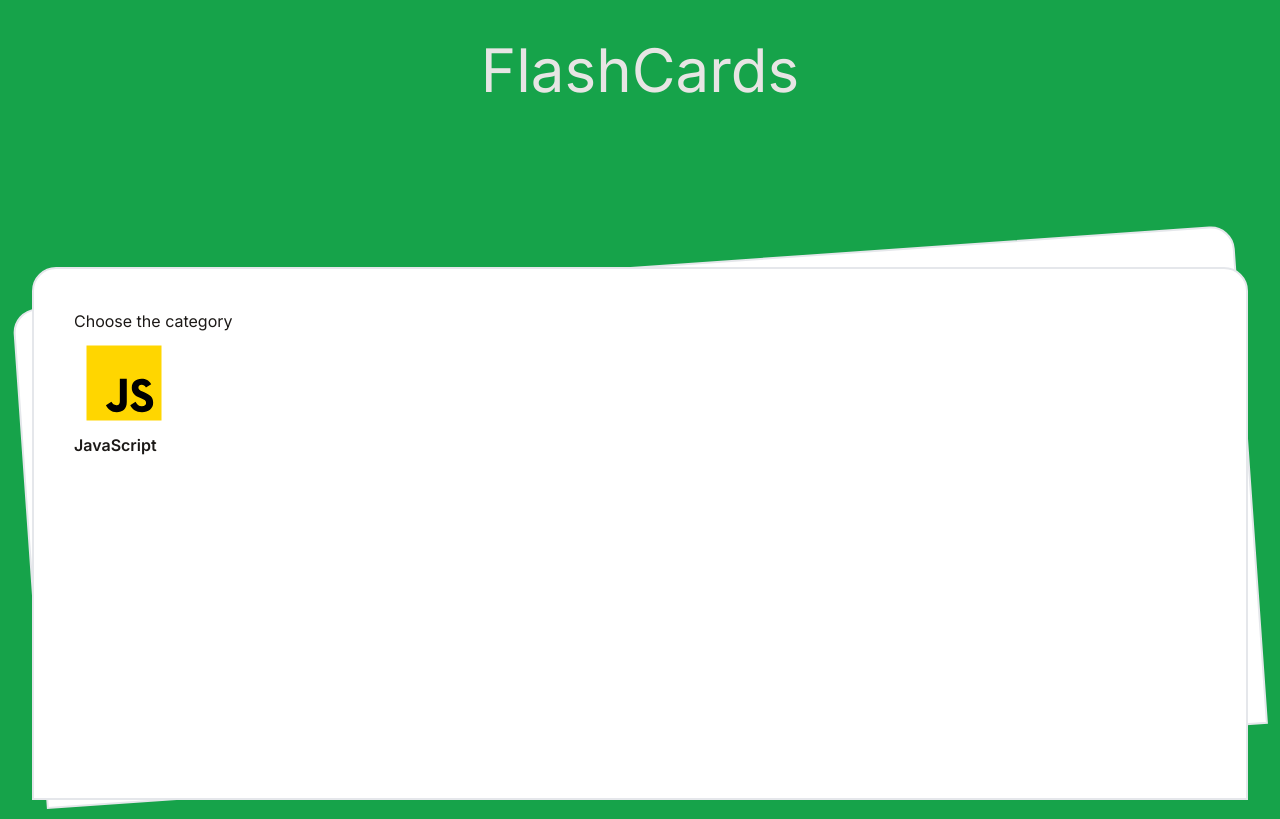
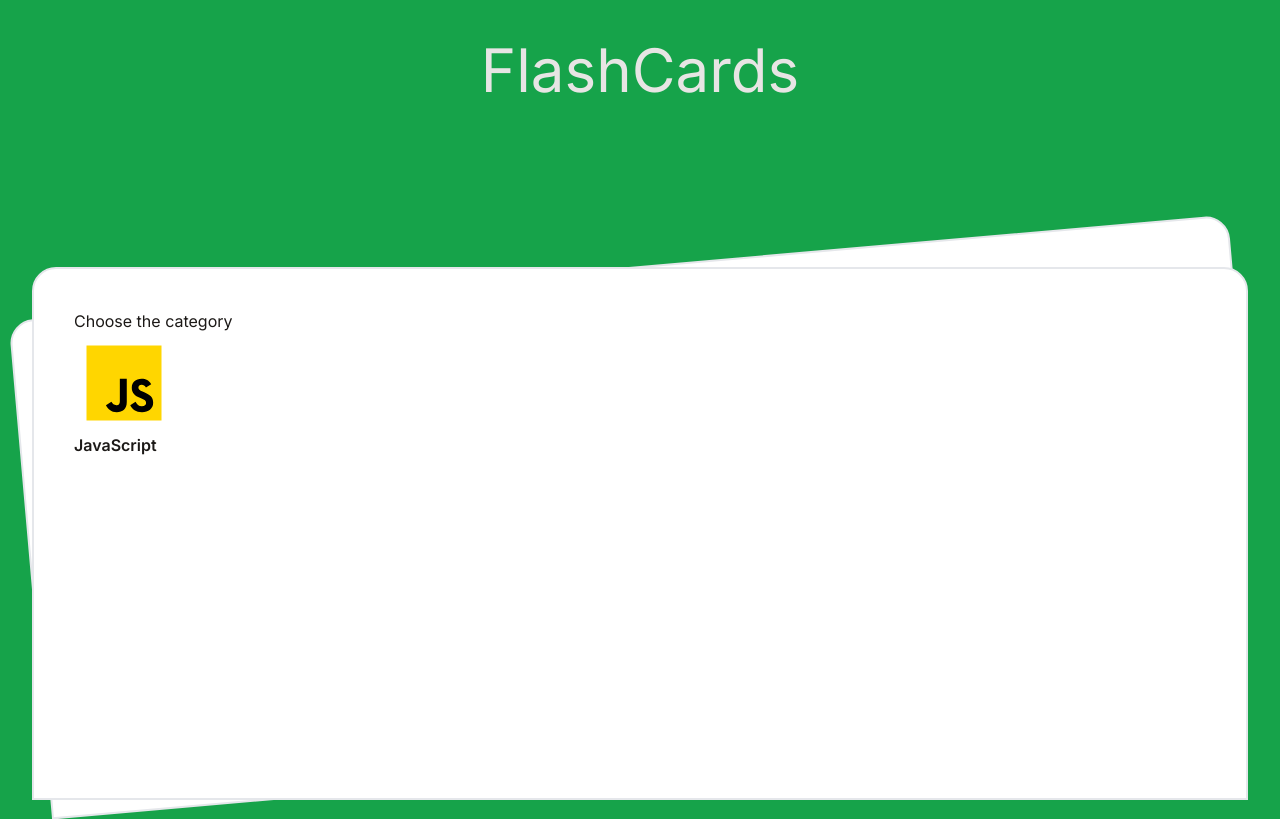
Before and after one commit to DmelladoH/flash-cards-dev, a Next.js app: page / in a window 1280 px wide. Built offline with nearby package versions, Linux system fonts and the light colour scheme.

Commit message:
fix: background card border

```diff
--- a/src/components/category-section.tsx
+++ b/src/components/category-section.tsx
@@ -16,7 +16,7 @@ export function CategorySection() {
           </li>
         </ul>
       </section>
-      <div className="transform-bg-card absolute left-0 right-0 top-0 -z-10 mx-7 h-[500px] rounded-t-3xl border-2 bg-white p-10"></div>{" "}
+      <div className="transform-bg-card absolute left-0 right-0 top-0 -z-10 mx-7 h-[500px] rounded-t-3xl rounded-br-[21.5rem] border-2 bg-white p-10"></div>{" "}
     </>
   );
 }
--- a/src/styles/globals.css
+++ b/src/styles/globals.css
@@ -3,7 +3,7 @@
 @tailwind utilities;
 
 .transform-bg-card {
-  transform: rotate(-4deg);
+  transform: rotate(-5deg);
 }
 
 span {
```
